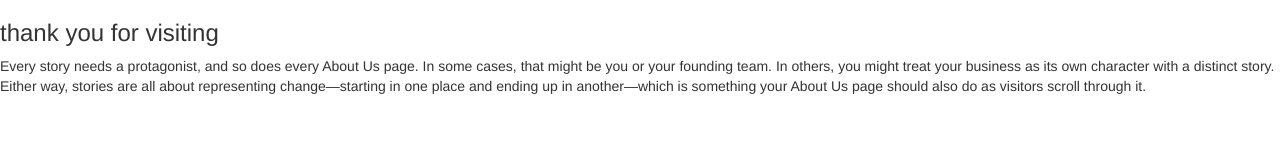
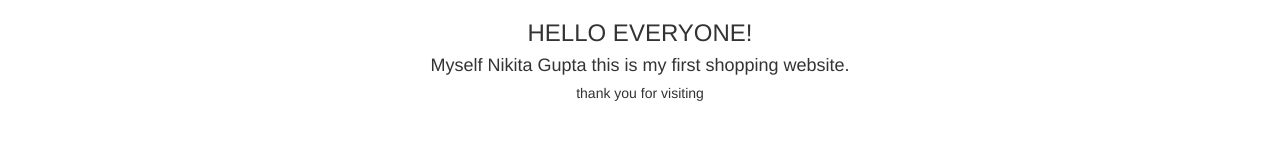
Before and after one commit to nikita-gupta-byte/nikita.github.io, a plain HTML site: page aboutus.html in a window 1280 px wide. Drawn offline with nearby package versions, Linux system fonts and the light colour scheme.

Commit message:
Update aboutus.html

```diff
--- a/aboutus.html
+++ b/aboutus.html
@@ -14,13 +14,14 @@ and open the template in the editor.
 <link rel="stylesheet" type="text/css" href="bootstrap.css">
         <meta charset="UTF-8">
         <meta name="viewport" content="width=device-width, initial-scale=1.0">
-    <h3>thank you for visiting </h3>
+        <center>
+    <h3>HELLO EVERYONE!</h3>
+        <h4>Myself Nikita Gupta this is my first shopping website.</h4>
+        <h5>thank you for visiting</h5>
+        </center>
     </head>
-            <body><p>
-        Every story needs a protagonist, and so does every About Us page. In some cases, that might be you or your founding team. In others, you might treat your business as its own character with a distinct story.
+            <body>
 
-Either way, stories are all about representing change—starting in one place and ending up in another—which is something your About Us page should also do as visitors scroll through it.
-        </p>
 
     </body>
 </html>
```
